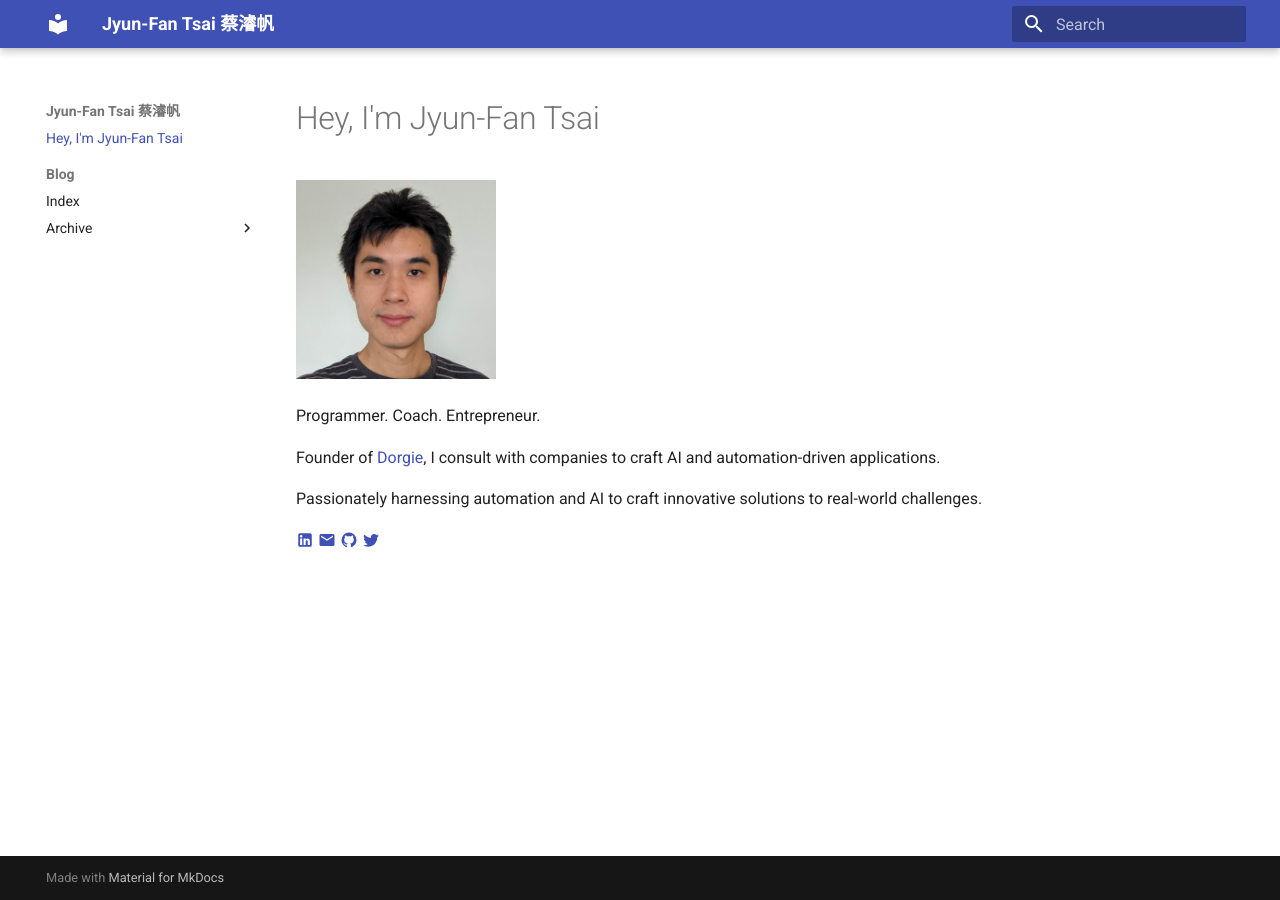
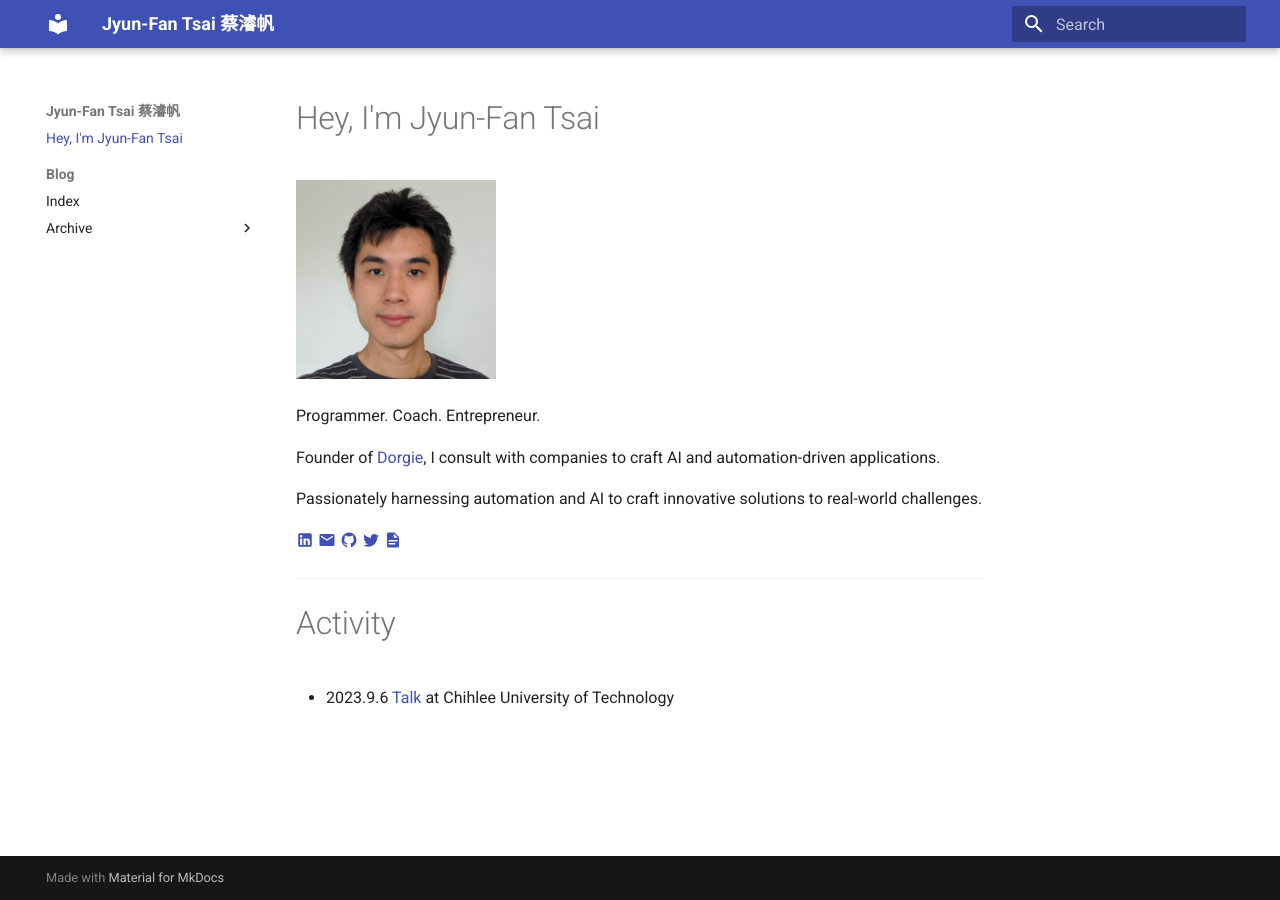
Before and after one commit to jyunfan/mysite, an MkDocs documentation site: the page built from docs/index.md, in a window 1280 px wide. Built offline with MkDocs 1.6.1 and Material for MkDocs 9.7.7, drawn with Linux system fonts in a browser that asks for light colours.

Commit message:
Add resume and talk

```diff
--- a/docs/index.md
+++ b/docs/index.md
@@ -12,3 +12,9 @@ Passionately harnessing automation and AI to craft innovative solutions to real-
 [:material-email:](mailto:jftsai@protonmail.com)
 [:material-github:](https://github.com/jyunfan)
 [:material-twitter:](https://twitter.com/jyunfantsai)
+[:material-file-document:](file/resume.pdf)
+
+---
+
+# Activity
+* 2023.9.6 [Talk](https://jp100.chihlee.edu.tw/p/406-1040-103835,r1.php) at Chihlee University of Technology
```
Also changed, not shown: 2 other files.
